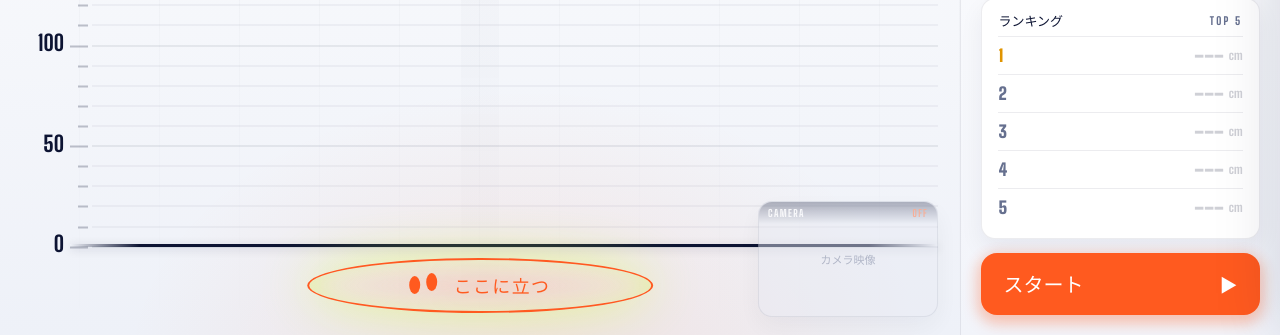
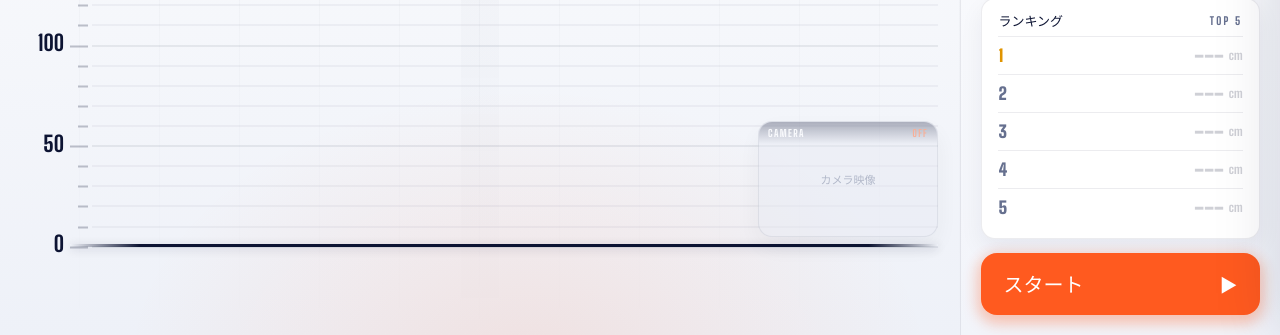
Before and after one commit to pa314960-prog/kaken.high.jump.gpt, a website built with Vite: page index.html in a window 1280 px wide. Shown: the part 465-800 px from the top of the page. Built offline with nearby package versions, Linux system fonts and the light colour scheme; a web font is replaced by a local one.

Commit message:
Align floor-area projection elements

```diff
--- a/src/light.css
+++ b/src/light.css
@@ -55,8 +55,6 @@ body.theme-light .app-shell { background: var(--bg); }
 .theme-light h1 { text-shadow: 0 2px 0 #fff, 0 4px 24px #ffffffcc; }
 .theme-light .title-block p { background: #ffffffd9; color: #4b5578; }
 body.theme-light[data-phase='playing'] h1 { text-shadow: 0 2px 0 #fff; }
-.theme-light .jump-zone { background: radial-gradient(ellipse at center, #ff5a1f22, #ff5a1f06 70%); box-shadow: 0 0 22px #ff5a1f33, inset 0 0 18px #ff5a1f22; }
-
 /* overlays */
 body.theme-light[data-phase='countdown'] .countdown { background: radial-gradient(circle at center, #ffffffdd, #ffffff66 60%); }
 .theme-light .countdown b { text-shadow: 0 10px 40px #ff5a1f55; }
--- a/src/main.ts
+++ b/src/main.ts
@@ -44,7 +44,6 @@ document.querySelector<HTMLDivElement>('#app')!.innerHTML = `
           <div class="floor-line"></div>
         </div>
         <div class="title-block"><span class="challenge-label">JUMP &amp; REACH</span><h1 id="main-title">手を上にのばそう</h1><p id="main-message">立つ位置を合わせたら、スタートを押してね</p></div>
-        <div class="jump-zone"><span class="footprints"><i></i><i></i></span><strong>ここに立つ</strong></div>
         <div class="countdown" id="countdown" aria-hidden="true"><b id="countdown-number">3</b></div>
         <div class="result" id="result" aria-live="polite">
           <span class="result-label" id="result-label">RESULT</span>
--- a/src/portrait.css
+++ b/src/portrait.css
@@ -43,17 +43,13 @@ body.portrait-mode { background: #020410; }
 .portrait h1 { margin: 8px 0 6px; font-size: clamp(24px, 4vh, 38px); }
 .portrait .title-block p { font-size: 11px; }
 
-.portrait .jump-zone { width: 62%; left: 54%; height: 6%; min-height: 36px; bottom: 2.5%; }
-.portrait .jump-zone strong { font-size: 13px; }
-.portrait .footprints i { width: 8px; height: 13px; }
-
 .portrait .countdown b { font-size: clamp(120px, 22vh, 220px); }
 .portrait .result-score strong { font-size: clamp(100px, 16vh, 180px); }
 .portrait .result-score small { font-size: 28px; }
 .portrait .result p { font-size: 17px; }
 .portrait .result-label { font-size: 14px; }
 
-.portrait .camera-preview { right: 8px; bottom: 8px; width: 92px; height: 62px; border-radius: 10px; }
+.portrait .camera-preview { right: 8px; bottom: calc(10% + 8px); width: 92px; height: 62px; border-radius: 10px; }
 .portrait .camera-label { padding: 3px 6px; font-size: 7px; }
 .portrait .camera-empty { font-size: 8px; }
 
--- a/src/style.css
+++ b/src/style.css
@@ -279,31 +279,6 @@ body[data-phase='playing'] .title-block, body[data-phase='calibrating'] .title-b
 body[data-phase='playing'] h1 { color: var(--lime); text-shadow: 0 0 30px var(--lime-glow); }
 body[data-phase='calibrating'] h1 { color: var(--cyan); }
 
-/* ---------- jump zone ---------- */
-.jump-zone {
-  position: absolute;
-  z-index: 6;
-  bottom: 3%;
-  left: 50%;
-  width: min(36%, 440px);
-  height: 7.5%;
-  min-height: 44px;
-  transform: translateX(-50%);
-  display: flex;
-  align-items: center;
-  justify-content: center;
-  gap: 16px;
-  border: 2px solid var(--lime);
-  border-radius: 50%;
-  background: radial-gradient(ellipse at center, #d4ff3a30, #d4ff3a08 70%);
-  box-shadow: 0 0 30px #d4ff3a44, inset 0 0 24px #d4ff3a33;
-}
-.jump-zone strong { font-size: clamp(14px, 1.4vw, 21px); font-weight: 900; color: var(--lime); letter-spacing: .08em; }
-.footprints { display: flex; gap: 6px; }
-.footprints i { width: 11px; height: 18px; border-radius: 50%; background: var(--lime); }
-.footprints i:last-child { transform: translateY(-3px); }
-body[data-phase='ready'] .jump-zone { animation: pulse 2s ease-in-out infinite; }
-
 /* ---------- countdown & result ---------- */
 .countdown, .result {
   position: absolute;
@@ -348,7 +323,7 @@ body[data-phase='finished'] .title-block, body[data-phase='countdown'] .title-bl
   position: absolute;
   z-index: 13;
   right: 22px;
-  bottom: 18px;
+  bottom: calc(12% + 10px);
   width: 180px;
   height: 116px;
   border: 1px solid var(--line-2);
@@ -619,7 +594,6 @@ body[data-phase='playing'] .start-button:not([hidden]) { display: none; }
   .landmark { right: 12px; }
   .landmark::before { width: 24px; }
   .title-block { left: 64px; right: 14px; }
-  .jump-zone { width: 64%; }
   .camera-preview { display: none; }
 }
 body[data-phase='ready'] .reach-line, body[data-phase='ready'] .peak-line { opacity: 0; }
```
